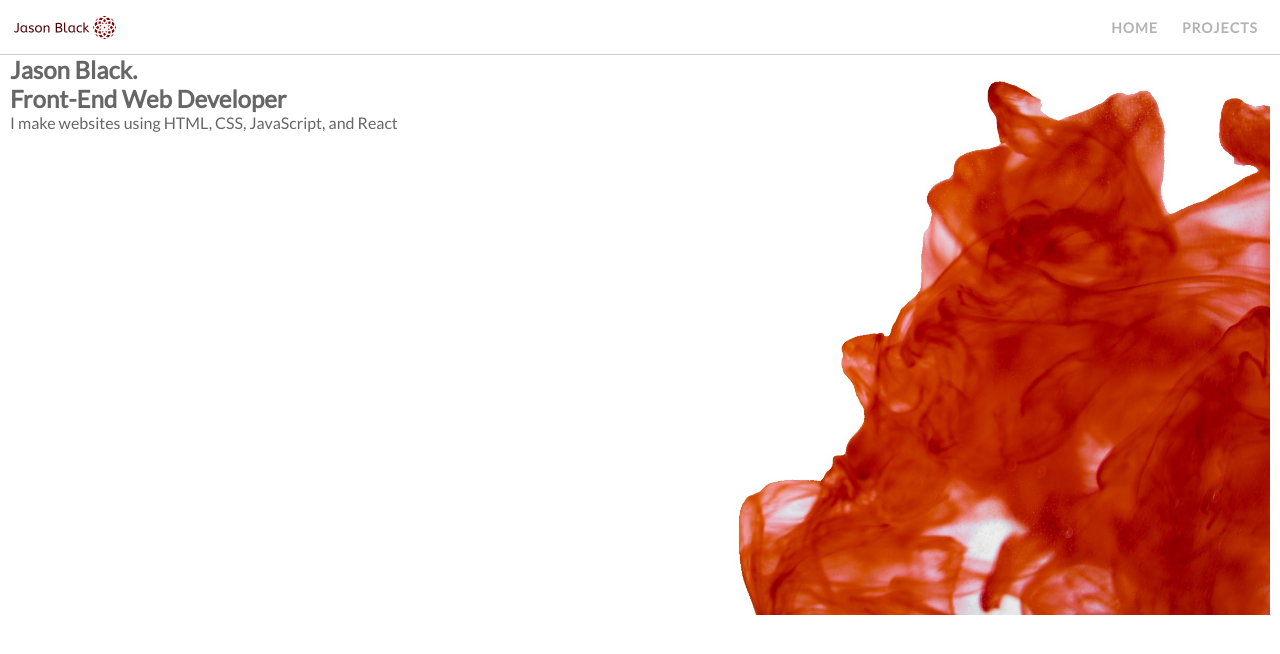
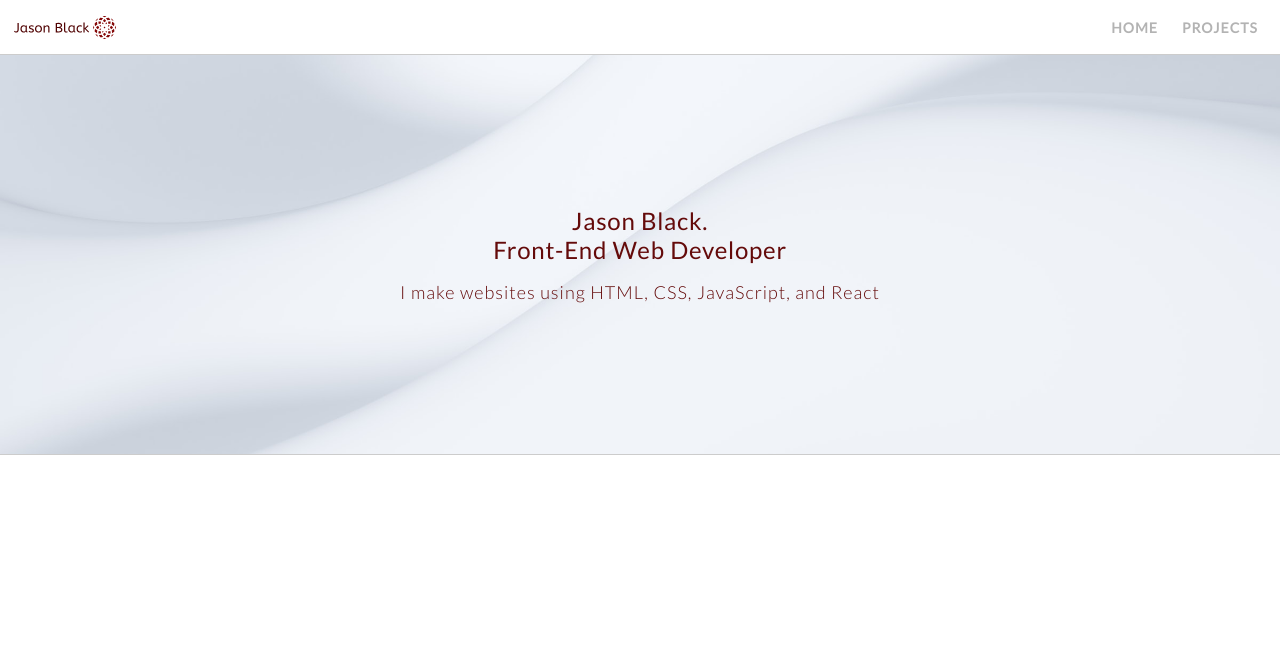
Before and after one commit to j-a-black/portfolio-v3, a React (Create React App) app: page / in a window 1280 px wide. Shown: the top 654 px of the page. Built offline with nearby package versions, Linux system fonts and the light colour scheme.

Commit message:
completed hero section

```diff
--- a/src/components/hero/hero.component.jsx
+++ b/src/components/hero/hero.component.jsx
@@ -3,7 +3,6 @@ import "./hero.styles.scss";
 const Hero = () => {
   return (
     <section className="hero-container">
-      <div className="hero-content-container">
       <div className="hero-text-container">
         <h1>
           Jason Black. <br />
@@ -11,7 +10,6 @@ const Hero = () => {
         </h1>
         <p>I make websites using HTML, CSS, JavaScript, and React</p>
       </div>
-      </div>
     </section>
   );
 };
--- a/src/components/hero/hero.styles.scss
+++ b/src/components/hero/hero.styles.scss
@@ -1,32 +1,39 @@
 @import "../../sass-styles/variables";
 
 .hero-container {
+  border-bottom: 1px solid #ccc;
   margin: 0 auto;
   width: 100%;
-  max-width: $container-max-width;
-  height: 70vh;
-  // border: 1px solid #ccc;
+  height: 50vh;
+  display: flex;
+  flex-direction: column;
+  justify-content: center;
   background-image: url("../../assets/images/hero.jpg");
   background-position: right;
   background-repeat: no-repeat;
   background-size: cover;
   position: relative;
 
-  .hero-content-container {
+  .hero-text-container {
     margin: 0 auto;
+    padding: 0 10px;
     width: inherit;
-    // max-width: $container-max-width;
-    height: inherit;
+    max-width: $container-max-width;
+    height: auto;
+    color: $mahogany;
+    text-align: center;
 
-    .hero-image {
-      border: 1px solid #ccc;
-      // background-image: url("../../assets/images/pic1.png");
-      // background-position: center;
-      // background-repeat: no-repeat;
-      // background-size: cover;
-      // position: relative;
-      width: 100%;
-      height: 400px;
+    h1 {
+      font-weight: 400;
+      margin-bottom: 16px;
+      letter-spacing: 0.75px;
+    }
+
+    p {
+      font-size: 18px;
+      font-weight: 300;
+      letter-spacing: 1px;
+      line-height: 24px;
     }
   }
 }
--- a/src/index.scss
+++ b/src/index.scss
@@ -14,6 +14,10 @@ body {
   -moz-osx-font-smoothing: grayscale;
 }
 
+h1 {
+  margin-bottom: 16px;
+}
+
 a {
   text-decoration: none;
   color: $grayscale-70;
--- a/src/routes/navigation/navigation.styles.scss
+++ b/src/routes/navigation/navigation.styles.scss
@@ -61,12 +61,12 @@
           -ms-transition: all 0.25s ease-in;
           -o-transition: all 0.25s ease-in;
           width: 100%;
-          background-color: $nav-link-hover-color;
+          background-color: $mahogany;
         }
 
         &:hover {
           transition: color 0.25s ease-in;
-          color: $nav-link-hover-color;
+          color: $mahogany;
           -webkit-transition: color 0.25s ease-in;
           -moz-transition: color 0.25s ease-in;
           -ms-transition: color 0.25s ease-in;
--- a/src/sass-styles/_variables.scss
+++ b/src/sass-styles/_variables.scss
@@ -1,5 +1,5 @@
 $primary-text-color: rgba(0, 0, 0, 0.8);
-$nav-link-hover-color: #640a0a;
+$mahogany: #640a0a;
 $grayscale-80: #ccc;
 $grayscale-70: #b3b3b3;
 $grayscale-60: #999;
```
Also changed, not shown: src/assets/images/hero.jpg. Lines whose indentation alone changed are shown as unchanged.
